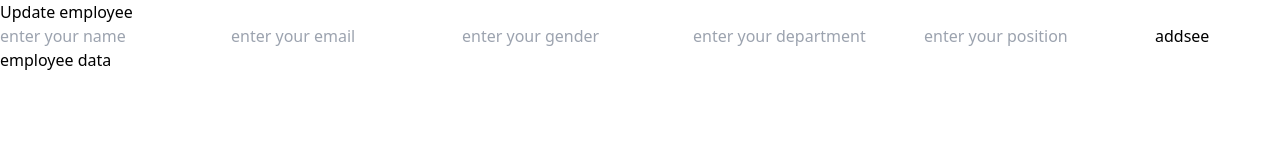
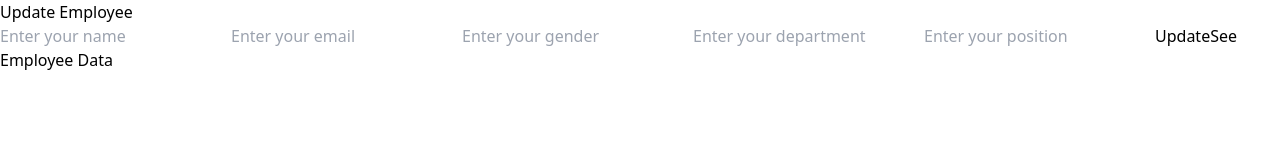
Before and after one commit to talha-fullstackdev/api-routes-next.js, a Next.js app: page /getemp/1 in a window 1280 px wide. Shown: the top 160 px of the page. Built offline with nearby package versions, Linux system fonts and the light colour scheme; no server answers; the database is empty.

Commit message:
made updated employee and connect it with my frontend

```diff
--- a/src/app/api/db-emp/[empID]/route.js
+++ b/src/app/api/db-emp/[empID]/route.js
@@ -32,7 +32,7 @@ export const PUT = async (req, { params }) => {
     await mongoose.connect(connectionString);
     const body = await req.json();
     const { name, email, gender, department, position } = body;
-    const { empID } = params;
+    const { empID } =await params;
     // const id = { _id: empID }; // we can also use id like this
     let updatedEmp = await Employee.findByIdAndUpdate(
       // id
@@ -47,7 +47,7 @@ export const PUT = async (req, { params }) => {
       );
     }
     return NextResponse.json(
-      { msg: "updated succesfully", result: updatedEmp },
+      { msg: "updated succesfully", result: updatedEmp,success:true },
       { status: 200 }
     );
   } catch (err) {
--- a/src/app/getemp/[update]/page.js
+++ b/src/app/getemp/[update]/page.js
@@ -1,77 +1,123 @@
 "use client";
 import Link from "next/link";
 import React, { useEffect, useState } from "react";
-const page = ({ params }) => {
+import { useRouter } from "next/navigation";
+import { use } from "react"; // ✅ add this import
+ // for redirecting after update
+
+const Page = ({ params }) => {
   const [name, setName] = useState("");
   const [email, setEmail] = useState("");
   const [gender, setGender] = useState("");
   const [department, setDepartment] = useState("");
   const [position, setPosition] = useState("");
-  // let id = params.update
-  const { update: id } = React.use(params); // use this in place of above to remove some misterious error
+  const router = useRouter(); // for redirecting
+
+  // const { update: id } = params; // ✅ correct way
+  const { update: id } = use(params); // ✅ unwrap the promise
 
   useEffect(() => {
     const getEmpData = async () => {
-      let data = await fetch(`http://localhost:3000/api/db-emp/${id}`);
-      data = await data.json();
-      const { name, email, gender, department, position } = data.msg;
-      setName(name);
-      setEmail(email);
-      setGender(gender);
-      setDepartment(department);
-      setPosition(position);
+      try {
+        let res = await fetch(`http://localhost:3000/api/db-emp/${id}`);
+        res = await res.json();
+        const { name, email, gender, department, position } = res.msg;
+        setName(name);
+        setEmail(email);
+        setGender(gender);
+        setDepartment(department);
+        setPosition(position);
+      } catch (error) {
+        console.error("Failed to fetch employee data:", error);
+      }
     };
     getEmpData();
   }, [id]);
+
+  const handleUpdateEmployee = async () => {
+    try {
+      const updatedEmpData = {
+        name,
+        email,
+        gender,
+        department,
+        position,
+      };
+
+      let res = await fetch(`http://localhost:3000/api/db-emp/${id}`, {
+        method: "PUT",
+        headers: {
+          "Content-Type": "application/json", // ✅ set correct headers
+        },
+        body: JSON.stringify(updatedEmpData),
+      });
+
+      res = await res.json();
+
+      if (res.success) {
+        alert("Employee updated successfully!");
+        router.push("/getemp"); // ✅ redirect after success
+      } else {
+        alert("Employee not updated. Please try again.");
+      }
+    } catch (error) {
+      console.error("Error updating employee:", error);
+      alert("Something went wrong!");
+    }
+  };
+
   return (
     <div className="flex flex-col w-[400px] gap-6 m-auto mt-20">
-      <h1 className="text-2xl font-semibold text-center">Update employee</h1>
+      <h1 className="text-2xl font-semibold text-center">Update Employee</h1>
       <input
         value={name}
         type="text"
-        placeholder="enter your name"
-        className="border-2 p-2 "
+        placeholder="Enter your name"
+        className="border-2 p-2"
         onChange={(e) => setName(e.target.value)}
       />
       <input
         value={email}
         type="email"
-        placeholder="enter your email"
-        className="border-2  p-2"
+        placeholder="Enter your email"
+        className="border-2 p-2"
         onChange={(e) => setEmail(e.target.value)}
       />
       <input
         value={gender}
         type="text"
-        placeholder="enter your gender"
+        placeholder="Enter your gender"
         className="border-2 p-2"
         onChange={(e) => setGender(e.target.value)}
       />
       <input
         value={department}
         type="text"
-        placeholder="enter your department"
+        placeholder="Enter your department"
         className="border-2 p-2"
         onChange={(e) => setDepartment(e.target.value)}
       />
       <input
         value={position}
         type="text"
-        placeholder="enter your position"
+        placeholder="Enter your position"
         className="border-2 p-2"
         onChange={(e) => setPosition(e.target.value)}
       />
-      <button className="bg-green-400 w-[80px] m-auto p-1 rounded-md hover:bg-green-300">
-        add
+      <button
+        onClick={handleUpdateEmployee}
+        className="bg-green-400 w-[80px] m-auto p-1 rounded-md hover:bg-green-300"
+      >
+        Update
       </button>
       <Link
-        className="bg-green-400 w-[160px] text-center m-auto p-1 rounded-md hover:bg-green-300 "
         href="/getemp"
+        className="bg-green-400 w-[160px] text-center m-auto p-1 rounded-md hover:bg-green-300"
       >
-        see employee data
+        See Employee Data
       </Link>
     </div>
   );
 };
 
-export default page;
+export default Page;
```
Also changed, not shown: src/app/getemp/page.js (+4 -4 lines).
